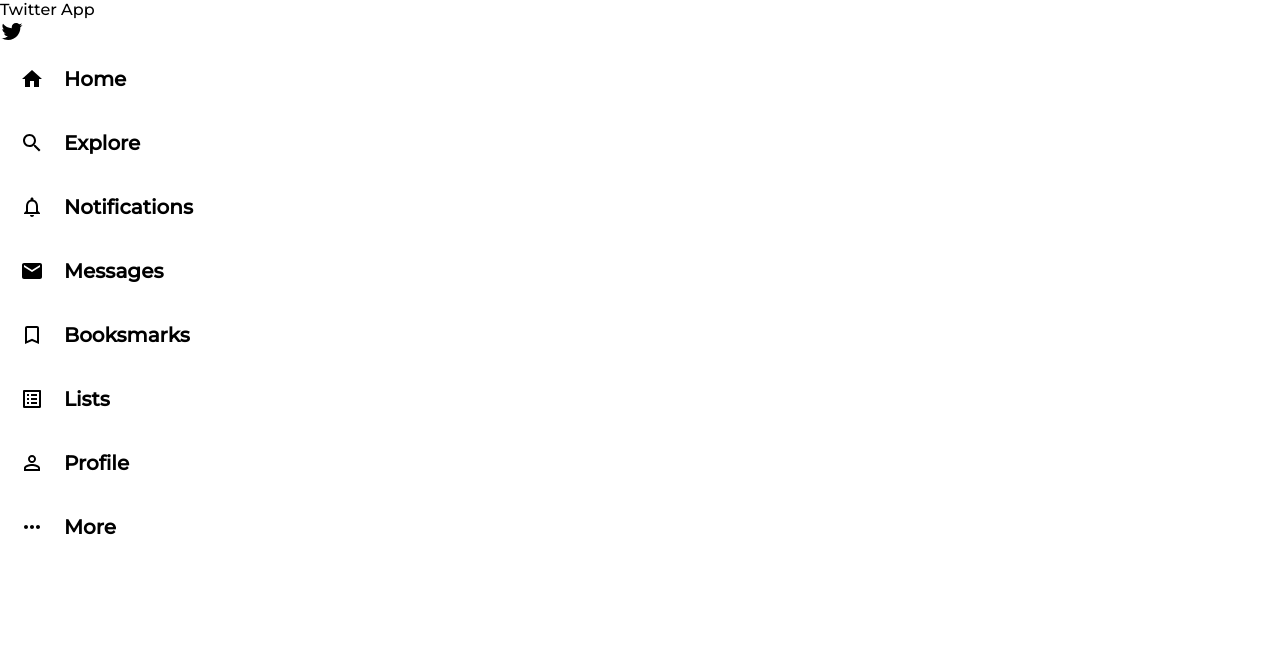
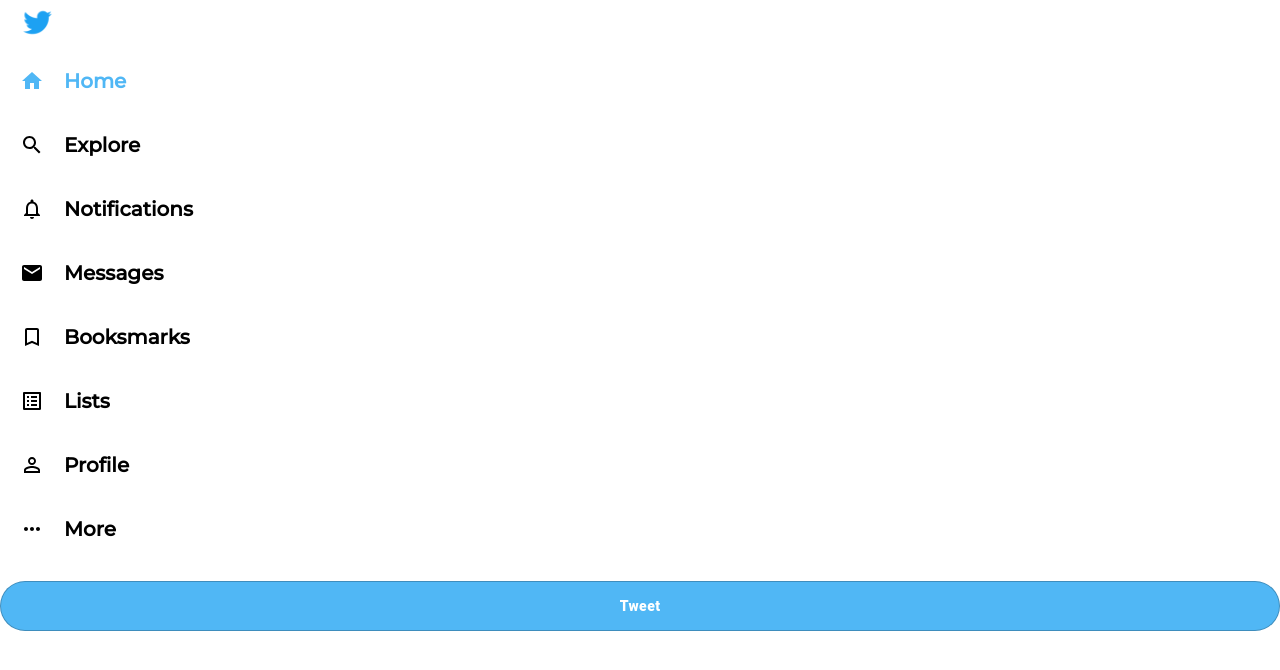
Before and after one commit to Iamsbharti/my-twitter, a React (Create React App) app: page / in a window 1280 px wide. Shown: the top 670 px of the page. Built offline with nearby package versions, Linux system fonts and the light colour scheme.

Commit message:
added sidebar

```diff
--- a/public/index.html
+++ b/public/index.html
@@ -28,7 +28,7 @@
       work correctly both with client-side routing and a non-root public URL.
       Learn how to configure a non-root public URL by running `npm run build`.
     -->
-    <title>React App</title>
+    <title>Twitter App</title>
   </head>
   <body>
     <noscript>You need to enable JavaScript to run this app.</noscript>
--- a/src/App.css
+++ b/src/App.css
@@ -1,6 +1,11 @@
 * {
   margin: 0px;
   padding: 0px;
+}
+body {
+  --twitter-color: #50b7f5;
+  --twitter-bg: #e6ecf0;
+  font-family: "Montserrat", sans-serif;
 }
 .sideBarOptions {
   display: flex;
@@ -21,3 +26,21 @@
   font-size: 20px;
   margin-right: 20px;
 }
+img {
+  height: 45px;
+  width: 45px;
+  margin-left: 15px;
+}
+.sideBarOptions--active {
+  color: var(--twitter-color);
+}
+.sidebar__tweet {
+  background-color: var(--twitter-color) !important;
+  border: none;
+  color: white !important;
+  font-weight: 900 !important;
+  text-transform: inherit !important;
+  border-radius: 30px !important;
+  height: 50px !important;
+  margin-top: 20px !important;
+}
--- a/src/App.js
+++ b/src/App.js
@@ -4,7 +4,7 @@
 function App() {
   return (
     <div>
-      Twitter App
+      <img src={process.env.PUBLIC_URL + "/android-icon-96x96.png"} alt="" />
       {/**Side bar */}
       <SideBar />
       {/**Feeds */}
--- a/src/components/SideBar.js
+++ b/src/components/SideBar.js
@@ -8,12 +8,12 @@
 import PermIdentityicon from "@material-ui/icons/PermIdentity";
 import MoreHorizicon from "@material-ui/icons/MoreHoriz";
 import SideBarOptions from "./SideBarOptions";
-import TwitterIcon from "@material-ui/icons/Twitter";
+import { Button } from "@material-ui/core";
+import "../App.css";
 function SideBar() {
   return (
     <div>
-      <TwitterIcon />
-      <SideBarOptions text="Home" Icon={Homeicon} />
+      <SideBarOptions text="Home" Icon={Homeicon} active />
       <SideBarOptions text="Explore" Icon={Searchicon} />
       <SideBarOptions text="Notifications" Icon={NotificationsNoneicon} />
       <SideBarOptions text="Messages" Icon={Emailicon} />
@@ -21,6 +21,10 @@
       <SideBarOptions text="Lists" Icon={ListAlticon} />
       <SideBarOptions text="Profile" Icon={PermIdentityicon} />
       <SideBarOptions text="More" Icon={MoreHorizicon} />
+
+      <Button className="sidebar__tweet" variant="outlined" fullWidth>
+        Tweet
+      </Button>
     </div>
   );
 }
--- a/src/components/SideBarOptions.js
+++ b/src/components/SideBarOptions.js
@@ -2,8 +2,9 @@
 import "../App.css";
 
 function SideBarOptions({ text, Icon, active }) {
+  console.log(("active", active));
   return (
-    <div className="sideBarOptions">
+    <div className={`sideBarOptions ${active && "sideBarOptions--active"}`}>
       <Icon />
       <h2>{text}</h2>
     </div>
```
Also changed, not shown: public/android-icon-96x96.png (added), 1 other file (tests, documents, lock files or other folders).
